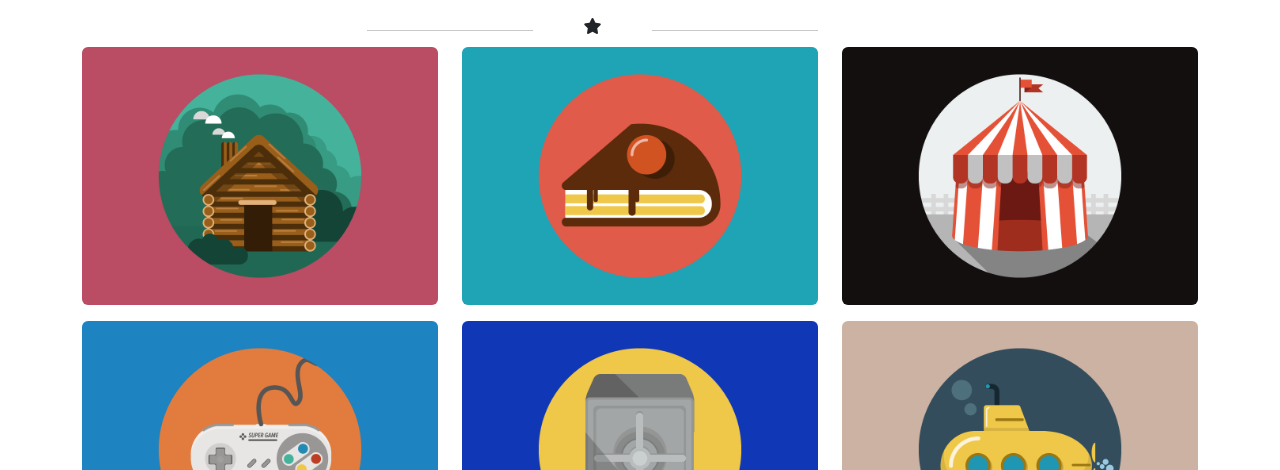
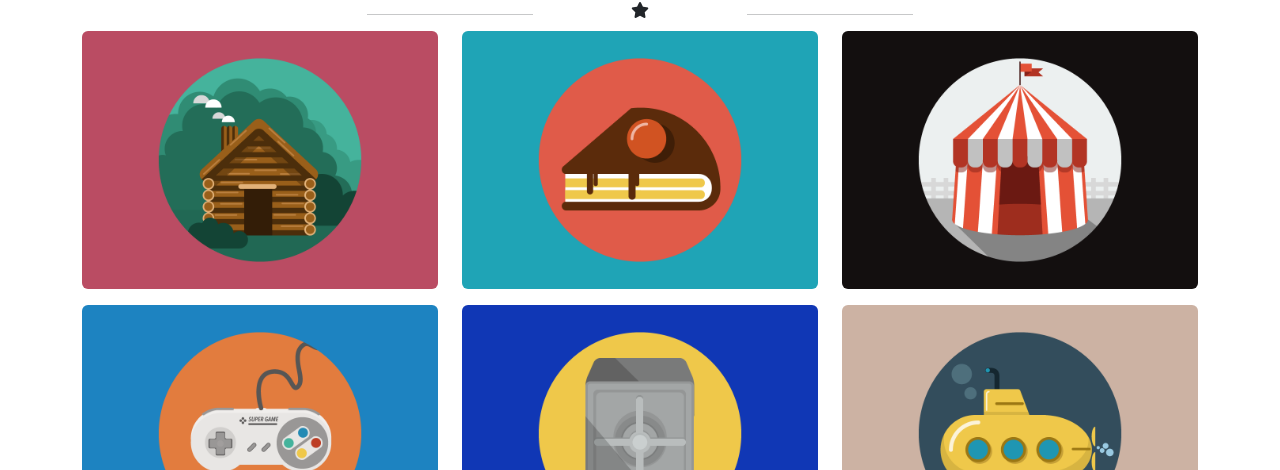
Before and after one commit to GabrieleGrossi/html-css-bootstrap-freelancer, a plain HTML site: page index.html in a window 1280 px wide. Shown: the part 630-1100 px from the top of the page. Drawn offline with nearby package versions, Linux system fonts and the light colour scheme.

Commit message:
star fixed in portfolio section

```diff
--- a/index.html
+++ b/index.html
@@ -75,11 +75,11 @@
                     <strong>PORTFOLIO</strong>
                 </h2>
             </div>
-            <div class="row mt-3">
-                <div class="col-3 offset-2 col-md-2 offset-md-3 col-lg-2 offset-lg-3">
+            <div class="row text-center">
+                <div class="col-3 offset-2 col-md-2 offset-md-3">
                     <hr>
                 </div>
-                <div class="col-2 text-center col-lg-1">
+                <div class="col-2">
                     <i class="fa-solid fa-star "></i>
                 </div>
                 <div class="col-3 col-md-2">
```
